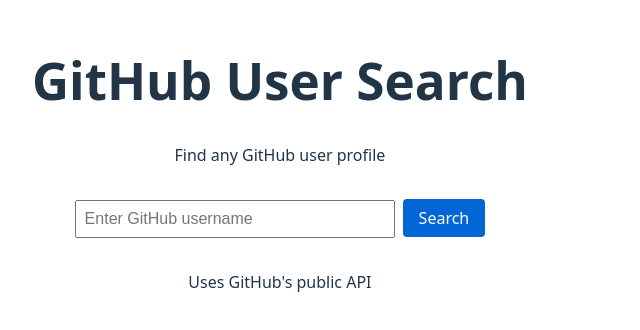
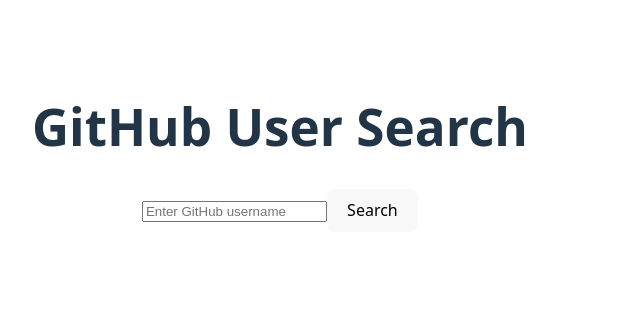
Before and after one commit to nourKhattab-nour/alx-fe-reactjs, a React (Vite) app in the folder github-user-search/: page / in a window 1280 px wide. Shown: the part 236-566 px from the top of the page, without its empty margins (0-640 px from the left). Built offline with nearby package versions, Linux system fonts and the light colour scheme.

Commit message:
Update App.jsx

```diff
--- a/github-user-search/src/App.jsx
+++ b/github-user-search/src/App.jsx
@@ -1,72 +1,85 @@
 import { useState } from 'react';
-import SearchBar from './components/SearchBar';
-import UserCard from './components/UserCard';
-import { fetchUserData } from './services/githubService';
+import axios from 'axios';
 import './App.css';
 
 function App() {
+  // State management
   const [userData, setUserData] = useState(null);
   const [loading, setLoading] = useState(false);
   const [error, setError] = useState(null);
-  const [searchTerm, setSearchTerm] = useState('');
+  const [username, setUsername] = useState('');
 
-  const handleSearch = async (username) => {
-    // Skip search if empty or same as previous search
-    if (!username.trim() || username === searchTerm) return;
+  // API call function
+  const fetchUserData = async (username) => {
+    try {
+      const response = await axios.get(`https://api.github.com/users/${username}`);
+      return response.data;
+    } catch (error) {
+      throw error.response?.status === 404
+        ? 'User not found'
+        : 'Failed to fetch data';
+    }
+  };
 
-    setSearchTerm(username);
+  // Search handler
+  const handleSearch = async (e) => {
+    e.preventDefault();
+    if (!username.trim()) return;
+
     setLoading(true);
     setError(null);
-    setUserData(null); // Clear previous results
+    setUserData(null);
 
     try {
-      const { data, error } = await fetchUserData(username);
-
-      if (error) {
-        setError(error);
-      } else {
-        setUserData(data);
-      }
+      const data = await fetchUserData(username);
+      setUserData(data);
     } catch (err) {
-      setError('Failed to connect to GitHub API');
-      console.error('API Error:', err);
+      setError(typeof err === 'string' ? err : 'API request failed');
     } finally {
       setLoading(false);
     }
   };
 
+  // User Card Component (moved inside App)
+  const UserCard = ({ user }) => (
+    <div className="user-card">
+      <img src={user.avatar_url} alt={user.login} />
+      <h2>{user.name || user.login}</h2>
+      {user.bio && <p>{user.bio}</p>}
+      <div className="stats">
+        <span>Followers: {user.followers}</span>
+        <span>Following: {user.following}</span>
+        <span>Repos: {user.public_repos}</span>
+      </div>
+      <a href={user.html_url} target="_blank" rel="noopener noreferrer">
+        View Profile
+      </a>
+    </div>
+  );
+
+  // Search Bar Component (moved inside App)
+  const SearchBar = () => (
+    <form onSubmit={handleSearch} className="search-form">
+      <input
+        type="text"
+        value={username}
+        onChange={(e) => setUsername(e.target.value)}
+        placeholder="Enter GitHub username"
+      />
+      <button type="submit" disabled={loading}>
+        {loading ? 'Searching...' : 'Search'}
+      </button>
+    </form>
+  );
+
   return (
     <div className="app">
-      <header className="app-header">
-        <h1>GitHub User Search</h1>
-        <p>Find any GitHub user profile</p>
-      </header>
+      <h1>GitHub User Search</h1>
+      <SearchBar />
 
-      <main className="app-content">
-        <SearchBar onSearch={handleSearch} />
-
-        {loading && (
-          <div className="status-message loading">
-            <div className="spinner"></div>
-            <p>Searching for {searchTerm}...</p>
-          </div>
-        )}
-
-        {error && (
-          <div className="status-message error">
-            <p>⚠️ {error}</p>
-            {error.includes('not found') && (
-              <p>Please check the username and try again</p>
-            )}
-          </div>
-        )}
-
-        {userData && <UserCard user={userData} />}
-      </main>
-
-      <footer className="app-footer">
-        <p>Uses GitHub's public API</p>
-      </footer>
+      {loading && <div className="status">Loading...</div>}
+      {error && <div className="error">{error}</div>}
+      {userData && <UserCard user={userData} />}
     </div>
   );
 }
```
